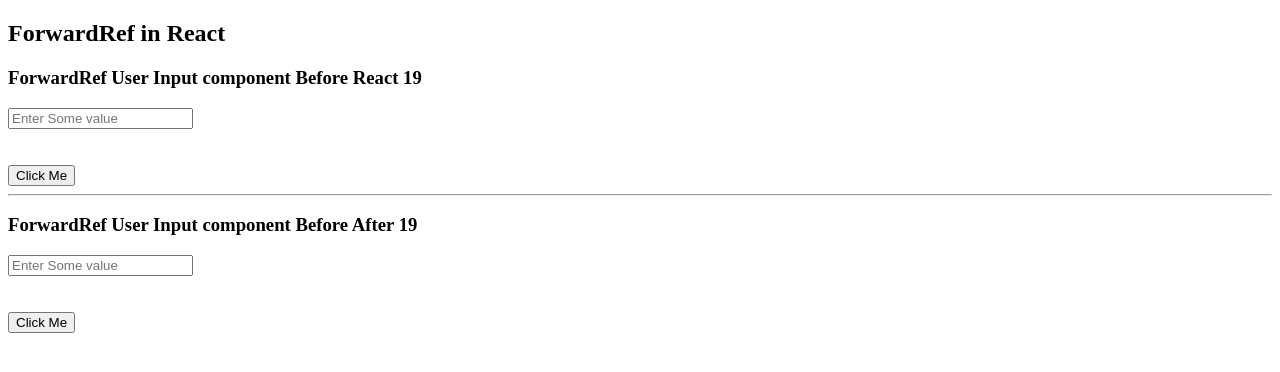
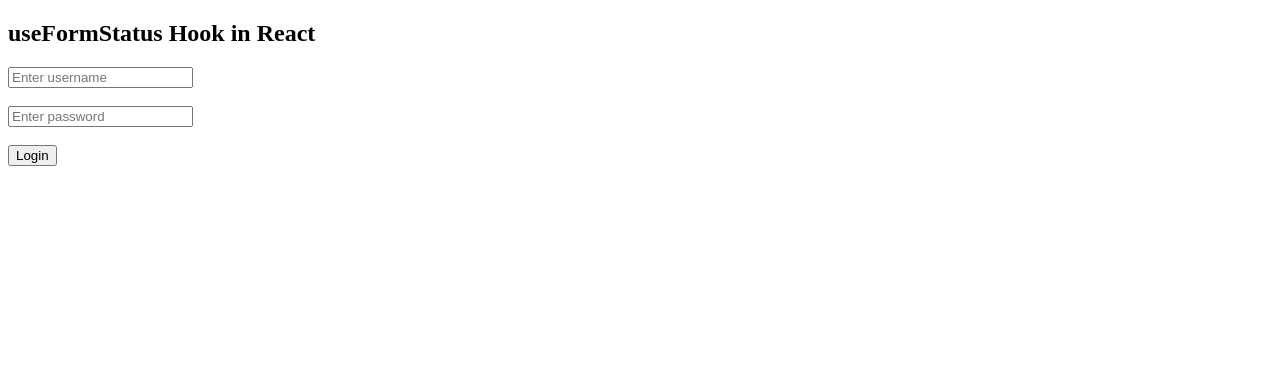
Before and after one commit to bibhusprasad/026_reactjs_tutorial_from_youtube, a React (Vite) app in the folder react-basic/: page / in a window 1280 px wide. Shown: the top 372 px of the page. Built offline with nearby package versions, Linux system fonts and the light colour scheme.

Commit message:
15. useFormStatus React Hook

```diff
--- a/react-basic/src/App.jsx
+++ b/react-basic/src/App.jsx
@@ -1,11 +1,11 @@
-import ForwardRefReact from "./ForwardRefReact"
+import HookUseFormStatus from "./HookUseFormStatus"
 
 function App() {
 
   return (
     <>
       <div>
-        <ForwardRefReact />
+        <HookUseFormStatus />
       </div>
     </>
   )
--- /dev/null
+++ b/react-basic/src/HookUseFormStatus.jsx
@@ -0,0 +1,35 @@
+
+import { useFormStatus } from 'react-dom';
+
+function HookUseFormStatus() {
+
+  const handleSubmit = async () => {
+    await new Promise(res => setTimeout(res, 3000))
+    console.log("submit ... ...")
+  }
+
+  const CustomerForm = () => {
+
+    const { pending } = useFormStatus();
+    console.log('pending', pending)
+
+    return (
+      <div>
+        <input type="text" placeholder="Enter username"></input><br /><br />
+        <input type="password" placeholder="Enter password"></input><br /><br />
+        <button disabled={pending}>{pending ? 'Submitting' : 'Login'}</button>
+      </div>
+    )
+  }
+
+  return (
+    <div>
+      <h2>useFormStatus Hook in React</h2>
+      <form action={handleSubmit}>
+        <CustomerForm />
+      </form>
+    </div>
+  )
+}
+
+export default HookUseFormStatus;
```
Also changed, not shown: 1 other file (tests, documents, lock files or other folders).
